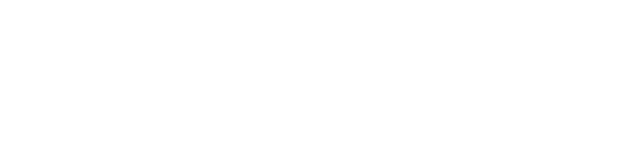
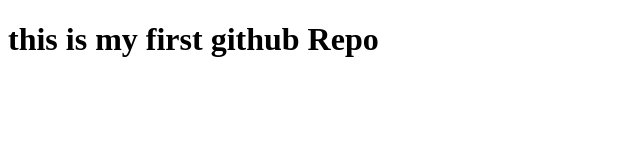
Before and after one commit to Kawsarul-Islam/My-Second-Repo, a plain HTML site: page index.html in a window 1280 px wide. Shown: the whole page, without its empty margins (0-640 px from the left). Drawn offline with Linux system fonts and the light colour scheme.

Commit message:
added header

```diff
--- a/index.html
+++ b/index.html
@@ -7,6 +7,6 @@
     <title>My-Second-Repo</title>
 </head>
 <body>
-
+    <h1>this is my first github Repo</h1>
 </body>
 </html>
```
